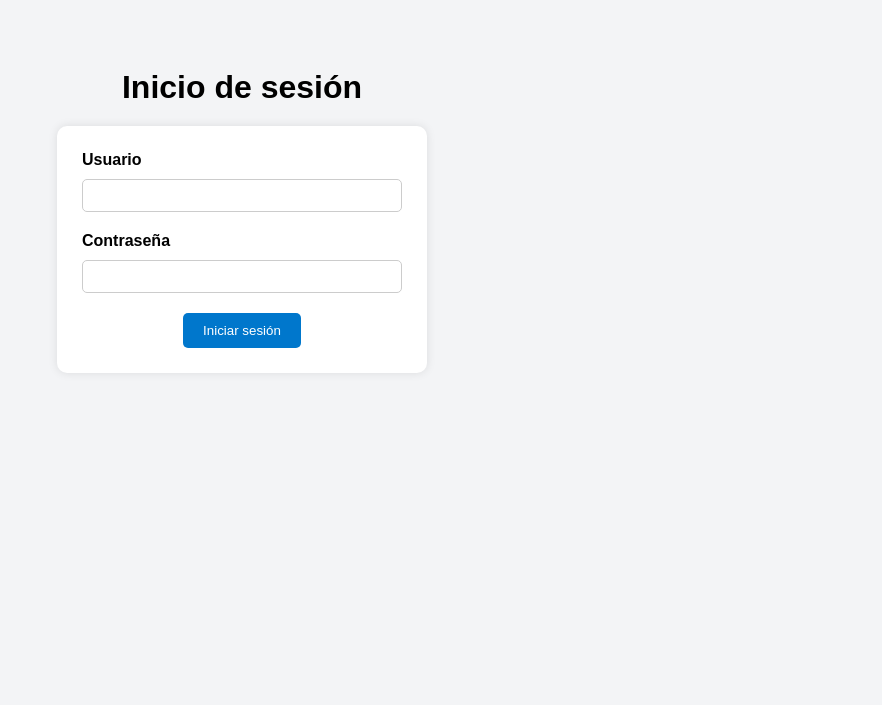
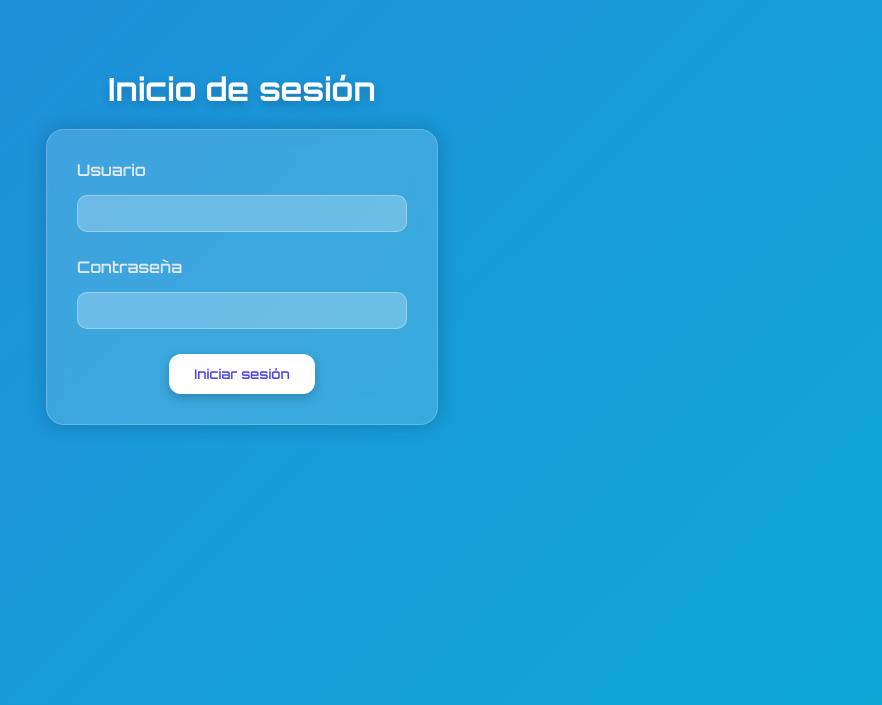
Before and after one commit to oscar-LCP/Parcial_Final_40, a PHP site: page / in a window 1280 px wide. Shown: the top 705 px of the page, without its empty margins (398-1280 px from the left). Run offline with PHP 8.4, Linux system fonts and the light colour scheme.

Commit message:
Estilos de la página de inicio de sesión

```diff
--- a/front/gestor/css/styles.css
+++ b/front/gestor/css/styles.css
@@ -1,60 +1,103 @@
+@import url('https://fonts.googleapis.com/css2?family=Orbitron:wght@400..900&display=swap');
+
+/* Fondo con gradiente animado */
 body {
-    font-family: Arial, sans-serif;
-    background: #f3f4f6;
+    font-family: "Orbitron", sans-serif;
+    background: linear-gradient(135deg, #4f46e5, #06b6d4);
+    background-size: 400% 400%;
+    animation: gradientMove 12s ease infinite;
     display: flex;
     flex-direction: column;
     align-items: center;
     padding: 40px;
+    color: #fff;
+}
+
+@keyframes gradientMove {
+    0% { background-position: 0% 50%; }
+    50% { background-position: 100% 50%; }
+    100% { background-position: 0% 50%; }
 }
 
 h1 {
     margin-bottom: 20px;
+    text-shadow: 0 4px 10px rgba(0,0,0,0.2);
 }
 
-/* Flexbox para centrar y estructurar el formulario */
+/* Card estilo glassmorphism */
 .login-form {
-    background: white;
-    padding: 25px;
-    border-radius: 10px;
-    width: 320px;
+    background: rgba(255, 255, 255, 0.15);
+    backdrop-filter: blur(12px);
+    padding: 30px;
+    border-radius: 18px;
+    width: 330px;
     display: flex;
     flex-direction: column;
-    gap: 20px;
-    box-shadow: 0 0 10px rgba(0,0,0,0.1);
+    gap: 25px;
+    box-shadow: 0 0 20px rgba(0,0,0,0.2);
+    border: 1px solid rgba(255,255,255,0.2);
+    transform: translateY(0);
+    animation: fadeUp 0.9s ease forwards;
 }
 
-/* Grid para organizar etiquetas e inputs */
+@keyframes fadeUp {
+    from { opacity: 0; transform: translateY(20px); }
+    to   { opacity: 1; transform: translateY(0); }
+}
+
+/* Grid sencilla */
 .form-grid {
     display: grid;
     grid-template-columns: 1fr;
-    gap: 10px;
+    gap: 15px;
 }
 
 .form-grid label {
-    font-weight: bold;
+    font-weight: 600;
+    color: #e2e8f0;
 }
 
 .form-grid input {
-    padding: 8px;
-    border: 1px solid #ccc;
-    border-radius: 5px;
+    padding: 10px;
+    border-radius: 10px;
+    border: 1px solid rgba(255,255,255,0.3);
+    background: rgba(255,255,255,0.25);
+    color: #fff;
+    transition: 0.3s;
 }
 
-/* Flexbox para centrar botón */
+/* Efecto focus moderno */
+.form-grid input:focus {
+    outline: none;
+    border-color: #fff;
+    background: rgba(255,255,255,0.4);
+    box-shadow: 0 0 10px rgba(255,255,255,0.3);
+}
+
+/* Botón animado */
 .btn-container {
     display: flex;
     justify-content: center;
 }
 
 button {
-    padding: 10px 20px;
-    background: #0077cc;
-    color: white;
+    font-family: "Orbitron", sans-serif;
+    padding: 12px 25px;
     border: none;
-    border-radius: 5px;
+    border-radius: 12px;
+    font-weight: 600;
+    background: #fff;
+    color: #4f46e5;
     cursor: pointer;
+    transition: 0.25s;
+    box-shadow: 0px 4px 12px rgba(0,0,0,0.2);
 }
 
 button:hover {
-    background: #005fa3;
+    background: #e0e7ff;
+    transform: scale(1.05);
 }
+
+button:active {
+    transform: scale(0.97);
+}
```
